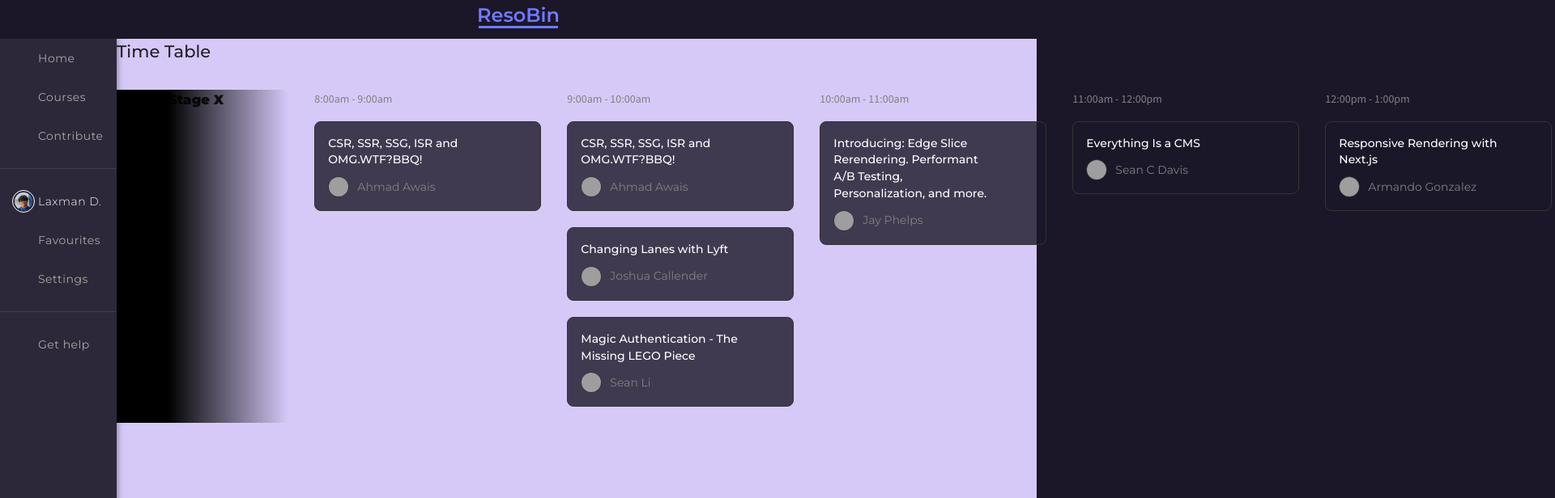
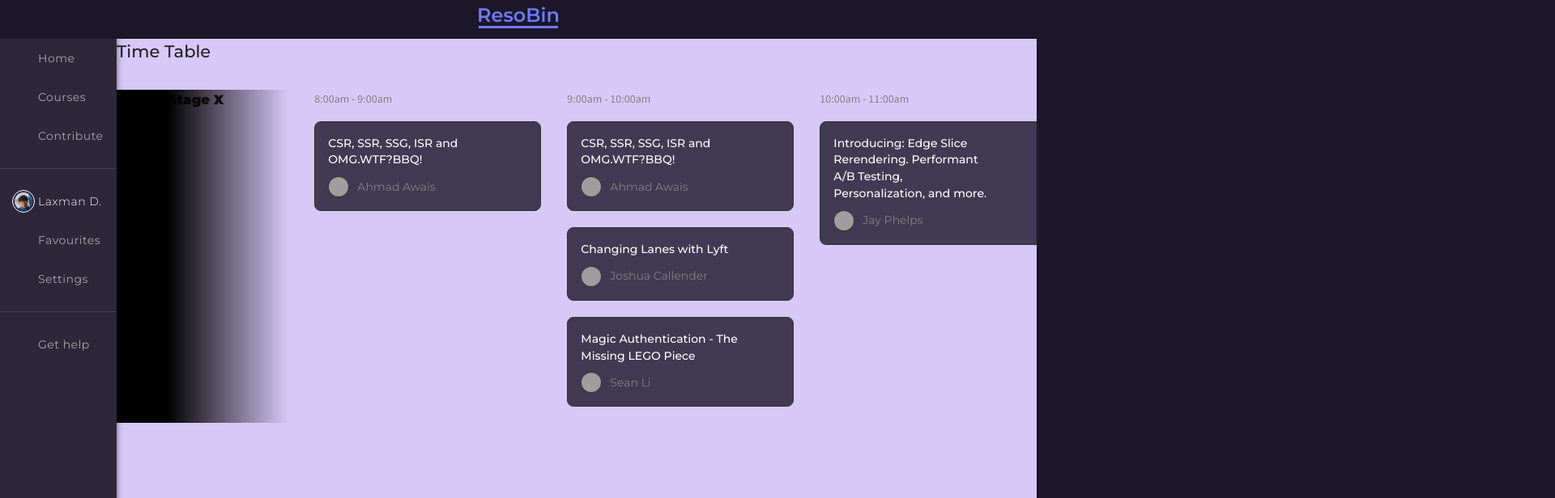
Before and after one commit to DevCom-IITB/ResoBin, a React (Create React App) app: page /timetable/1 in a window 1280 px wide. Shown: the top 616 px of the page at 81% size, 1920 px wide, since content can reach past the window. Built offline with nearby package versions, Linux system fonts and the light colour scheme; grey boxes are pictures that could not be loaded; some icons are missing.

Commit message:
👌 IMPROVE: Fix scroll issues and add timetable box

```diff
--- a/src/components/TimeTable/TimeTableDay.jsx
+++ b/src/components/TimeTable/TimeTableDay.jsx
@@ -26,6 +26,20 @@ const DayContainer = styled.section`
     content: '';
     width: 4rem;
   }
+
+  &:nth-child(1) > .schedule-stage__title > h3 {
+    background: red;
+    background: linear-gradient(to right, #eb3349, #f45c43);
+    background-clip: text;
+    -webkit-text-fill-color: transparent;
+  }
+
+  &:nth-child(3) > .schedule-stage__title > h3 {
+    background: red;
+    background: linear-gradient(to right, #1d976c, #93f9b9);
+    background-clip: text;
+    -webkit-text-fill-color: transparent;
+  }
 `
 
 const DayTitle = styled.div`
@@ -47,17 +61,3 @@ const Timings = styled.div`
   grid-auto-flow: column;
   grid-gap: 2rem;
 `
-
-// .schedule-stage:nth-child(1) > .schedule-stage__title > h3 {
-// 	background: red;
-// 	background: linear-gradient(to right, #eb3349, #f45c43);
-// 	-webkit-background-clip: text;
-// 	-webkit-text-fill-color: transparent;
-// }
-
-// .schedule-stage:nth-child(3) > .schedule-stage__title > h3 {
-// 	background: red;
-// 	background: linear-gradient(to right, #1d976c, #93f9b9);
-// 	-webkit-background-clip: text;
-// 	-webkit-text-fill-color: transparent;
-// }
--- a/src/pages/TimeTable.jsx
+++ b/src/pages/TimeTable.jsx
@@ -88,6 +88,21 @@ const Container = styled.div`
   flex-direction: column;
   min-height: calc(100vh - ${({ theme }) => theme.headerHeight});
 
+  .section-container {
+    padding: 4rem;
+    a {
+      color: #ffffff;
+    }
+  }
+
+  .schedule-container {
+    overflow: auto;
+  }
+
+  .schedule-stage__wrapper {
+    display: inline-block;
+  }
+
   @media ${device.min.md} {
     margin-left: ${({ theme }) => theme.asideWidthLeft};
   }
--- a/src/styles/scss/global.scss
+++ b/src/styles/scss/global.scss
@@ -6,16 +6,17 @@
   font-family: 'Montserrat', sans-serif;
 
   &::-webkit-scrollbar-thumb {
+    border-radius: 0.5rem;
     background-color: inherit;
   }
 
   &::-webkit-scrollbar {
     width: 0.375rem;
+    height: 0.375rem;
   }
 
   &:hover {
     &::-webkit-scrollbar-thumb {
-      border-radius: 0.5rem;
       background-color: #90909065;
     }
   }
@@ -23,12 +24,7 @@
 
 body {
   &::-webkit-scrollbar-thumb {
-    border-radius: 0.5rem;
     background-color: #90909065;
-  }
-
-  &::-webkit-scrollbar {
-    width: 0.375rem;
   }
 }
 
```
